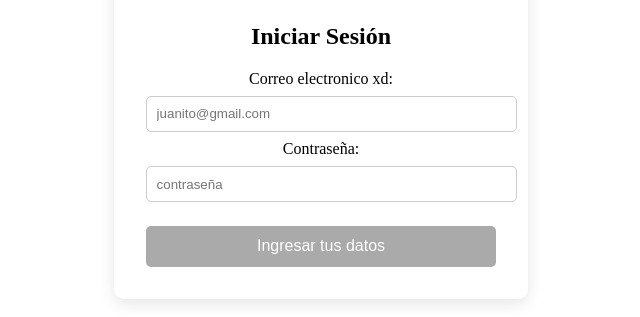
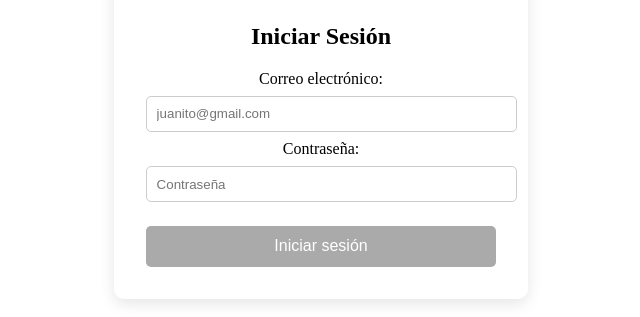
Before and after one commit to Angelrg06/pruebaGit, an Angular app: page / in a window 1280 px wide. Shown: the part 129-446 px from the top of the page, without its empty margins (319-959 px from the left). Built offline with nearby package versions, Linux system fonts and the light colour scheme.

Commit message:
Corrijo formulario de login

```diff
--- a/src/app/login/login.html
+++ b/src/app/login/login.html
@@ -3,13 +3,14 @@
   <h2>Iniciar Sesión</h2>
   <form (ngSubmit)="onSubmit()" #loginForm="ngForm">
     <div>
-      <label for="email">Correo electronico xd:</label>
+      <label for="email">Correo electrónico:</label>
       <input
         type="email"
         id="email"
         name="email"
         [(ngModel)]="user.email"
         placeholder="juanito@gmail.com"
+        autocomplete="email"
         required
       />
     </div>
@@ -21,17 +22,17 @@
         id="password"
         name="password"
         [(ngModel)]="user.password"
-        placeholder="contraseña"
+        placeholder="Contraseña"
+        autocomplete="current-password"
         required
       />
     </div>
 
-    <button type="submit" [disabled]="loginForm.invalid">Ingresar tus datos</button>
+    <button type="submit" [disabled]="loginForm.invalid">Iniciar sesión</button>
   </form>
 
   <div *ngIf="submitted" class="message">
     <p>Correo: {{ user.email }}</p>
-    <p>Contraseña: {{ user.password }}</p>
     <p>¡Login simulado exitoso!</p>
   </div>
 </div>
```
